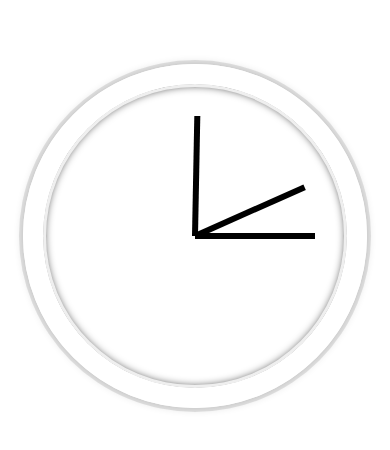
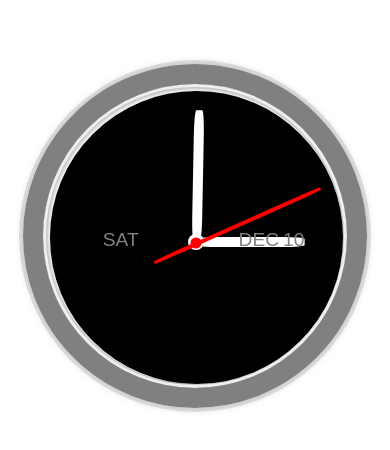
Before and after one commit to ananthmgk/02-css-and-js-clock, a plain HTML site: page index.html in a window 390 px wide. Shown: the part 186-636 px from the top of the page. Drawn offline with Linux system fonts and the light colour scheme.

Commit message:
Added some features.

```diff
--- a/index.html
+++ b/index.html
@@ -11,9 +11,16 @@
 <body>
     <div class="clock">
         <div class="clock-face">
-          <div class="hand hour-hand"></div>
-          <div class="hand min-hand"></div>
-          <div class="hand second-hand"></div>
+          <div class="hour-hand"></div>
+          <div class="min-hand"></div>
+          <div class="center-round-min"></div>
+          <div class="second-hand"></div>
+          <div class="center-round-sec"></div>
+          <div class="date-container">
+            <div class="day-display"></div>
+            <div class="month-display"></div>
+            <div class="date-display"></div>
+          </div>
         </div>
     </div>
 </body>
--- a/main.js
+++ b/main.js
@@ -2,6 +2,18 @@ window.addEventListener('load', () => {
     const secondHand = document.querySelector('.second-hand');
     const minutesHand = document.querySelector('.min-hand');
     const hourHand = document.querySelector('.hour-hand');
+
+    const weekdayList = ["SUN","MON","TUE","WED","THU","FRI","SAT"];
+    const monthList = ["JAN","FEB","MAR","APR","MAY","JUN","JUL","AUG","SEP","OCT","NOV","DEC"];
+
+    const now = new Date();
+    const day = weekdayList[now.getDay()];
+    const month = monthList[now.getMonth()];
+    const date = now.getDate();
+
+    document.querySelector(".day-display").innerHTML = day;
+    document.querySelector(".month-display").innerHTML = month;
+    document.querySelector(".date-display").innerHTML = date;
 
 function setDate() {
     const now = new Date();
@@ -16,9 +28,7 @@ function setDate() {
     secondHand.style.transform = `rotate(${secondsDegrees}deg)`;
     minutesHand.style.transform = `rotate(${minutesDegrees}deg)`;
     hourHand.style.transform = `rotate(${hourDegrees}deg)`;
-
-    console.log(hourDegrees);
-}
+};
 
 setInterval(setDate, 1000);
 });
--- a/styles.css
+++ b/styles.css
@@ -11,7 +11,7 @@ body {
 .clock {
     width: 30rem;
     height: 30rem;
-    border: 20px solid white;
+    border: 15px solid grey;
     border-radius: 50%;
     margin: 50px auto;
     position: relative;
@@ -25,28 +25,108 @@ body {
 
 .clock-face {
     position: relative;
-    width: 100%;
-    height: 100%;
-    transform: translateY(-3px); /* account for the height of the clock hands */
+    width: 110%;
+    height: 110%;
+    border-radius: 50%;
+    background-color: black;
+    transform: translate(-25px,-25px);
 }
 
-.hand {
-    width: 50%;
-    height: 6px;
-    background: black;
+.hour-hand {
+    width: 37%;
+    height: 15px;
+    border-radius: 20%;
+    background: white;
     position: absolute;
     top: 50%;
+    right: 50%;
     transform-origin: 100%;
+    transform: rotate(90deg);
+    transition: all 0.05s;
+}
+
+.min-hand {
+    width: 45%;
+    height: 15px;
+    border-radius: 20%;
+    background: white;
+    position: absolute;
+    top: 50%;
+    right: 50%;
+    transform-origin: 100%;
+    transform: rotate(90deg);
+    transition: all 0.05s;
+}
+
+.second-hand {
+    width: 60%;
+    height: 6px;
+    border-radius: 20%;
+    background: red;
+    position: absolute;
+    top: 50.5%;
+    right: 35%;
+    transform-origin: 75%;
     transform: rotate(90deg);
     transition: all 0.05s;
     transition-timing-function: cubic-bezier(0.1, 2.7, 0.58, 1);
 }
 
+.center-round-min {
+    width: 1.5rem;
+    height: 1.5rem;
+    border-radius: 50%;
+    background-color: white;
+    transform: translate(252px,257px);
+}
+
+.center-round-sec {
+    width: 1rem;
+    height: 1rem;
+    border-radius: 50%;
+    background-color: red;
+    transform: translate(256px,238px);
+}
+
+.date-container {
+    width: 80%;
+    height: 8%;
+    position: absolute;
+    top: 47%;
+    right: 10%;
+    color: grey;
+    font-family: sans-serif;
+}
+
+.day-display {
+    width: 20%;
+    height: 100%;
+    position: absolute;
+    right: 70%;
+}
+
+.month-display {
+    width: 17%;
+    height: 100%;
+    position: absolute;
+    top: 0%;
+    right: 15%;
+}
+
+.date-display {
+    width: 13%;
+    height: 100%;
+    position: absolute;
+    top: 0%;
+    right: 0%;
+}
+
+
 @media (max-width: 430px) {
     .clock {
         width: 15rem;
         height: 15rem;
-        border: 20px solid white;
+        border: 20px solid grey;
         border-radius: 50%;
         margin: 50px auto;
         position: relative;
@@ -57,4 +137,81 @@ body {
             inset 0 0 10px black,
             0 0 10px rgba(0,0,0,0.2);
     }
+
+    .clock-face {
+        position: relative;
+        width: 122%;
+        height: 122%;
+        border-radius: 50%;
+        background-color: black;
+        transform: translate(-25px,-25px);
+    }
+
+    .hour-hand {
+        width: 37%;
+        height: 10px;
+        border-radius: 20%;
+        background: white;
+        position: absolute;
+        top: 50%;
+        right: 50%;
+        transform-origin: 100%;
+        transform: rotate(90deg);
+        transition: all 0.05s;
+    }
+
+    .min-hand {
+        width: 45%;
+        height: 10px;
+        border-radius: 20%;
+        background: white;
+        position: absolute;
+        top: 50%;
+        right: 50%;
+        transform-origin: 100%;
+        transform: rotate(90deg);
+        transition: all 0.05s;
+    }
+
+    .second-hand {
+        width: 62%;
+        height: 4px;
+        border-radius: 20%;
+        background: red;
+        position: absolute;
+        top: 51.7%;
+        right: 34.5%;
+        transform-origin: 75%;
+        transform: rotate(90deg);
+        transition: all 0.05s;
+        transition-timing-function: cubic-bezier(0.1, 2.7, 0.58, 1);
+    }
+
+    .center-round-min {
+        width: 1rem;
+        height: 1rem;
+        border-radius: 50%;
+        background-color: white;
+        transform: translate(138px,143px);
+    }
+
+    .center-round-sec {
+        width: 0.7rem;
+        height: 0.7rem;
+        border-radius: 50%;
+        background-color: red;
+        transform: translate(140.5px,130.5px);
+    }
+
+    .date-container {
+        width: 80%;
+        height: 8%;
+        position: absolute;
+        top: 47%;
+        right: 10%;
+        color: grey;
+        font-family: sans-serif;
+        font-size: 60%;
+    }
+
 }
```
